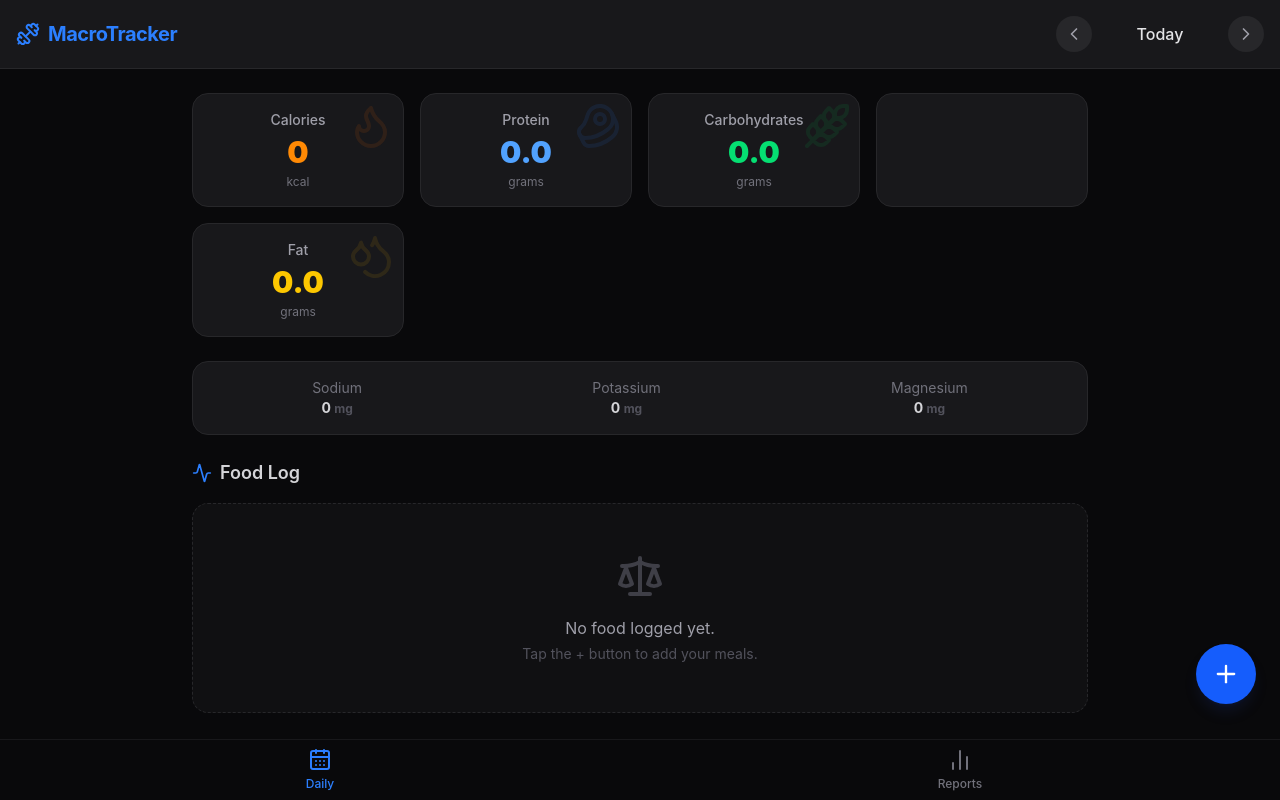
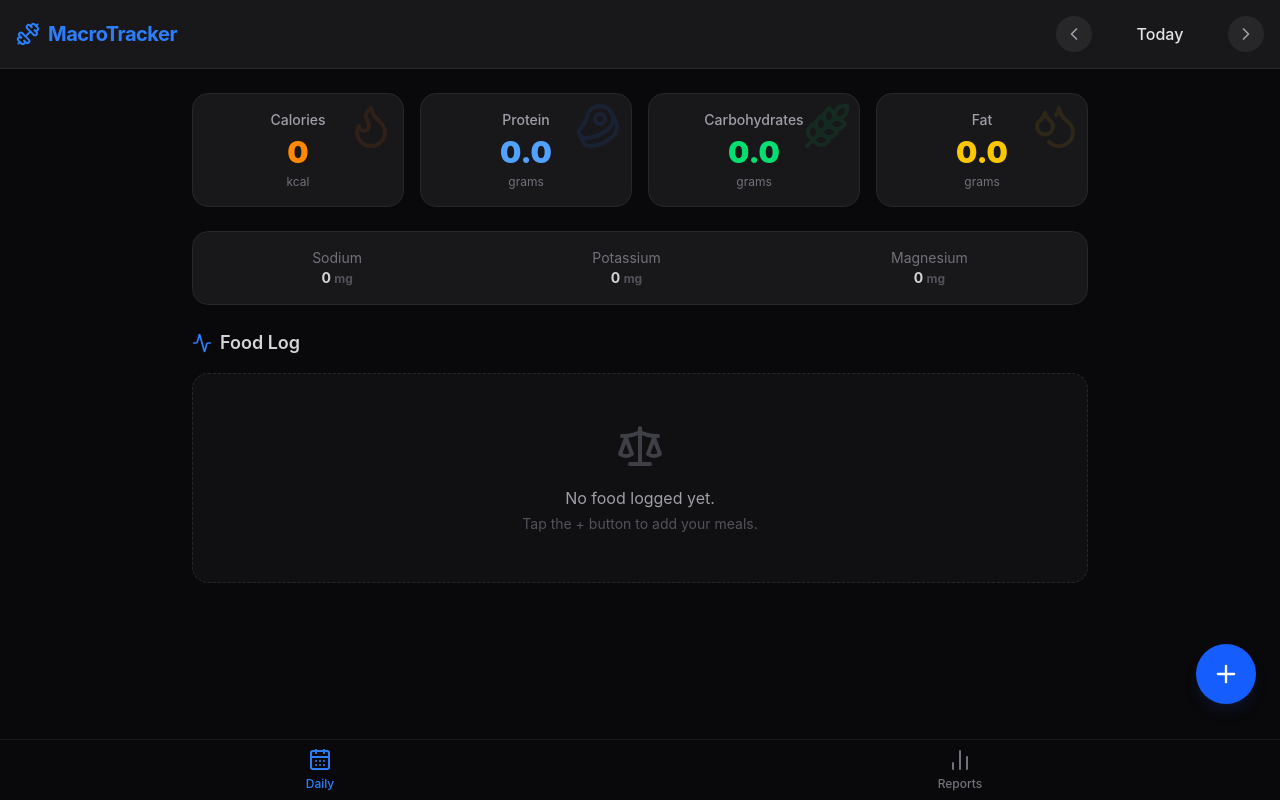
Before and after one commit to ISmellLikeBeeeef/EasyMacroTracker, a React (Vite) app: page / in a window 1280 px wide. Built offline with nearby package versions, Linux system fonts and the light colour scheme.

Commit message:
Remove extra blank widget from summary

```diff
--- a/src/App.jsx
+++ b/src/App.jsx
@@ -350,8 +350,6 @@ export default function App() {
                 <span className="text-zinc-400 text-sm font-medium mb-1 z-10">Carbohydrates</span>
                 <span className="text-3xl font-black text-green-400 z-10">{dailyTotals.carbs.toFixed(1)}</span>
                 <span className="text-xs text-zinc-500 mt-1 z-10">grams</span>
-              </div>
-              <div className="bg-zinc-900 p-4 rounded-2xl border border-zinc-800 flex flex-col items-center justify-center relative overflow-hidden">
               </div>
               <div className="bg-zinc-900 p-4 rounded-2xl border border-zinc-800 flex flex-col items-center justify-center relative overflow-hidden">
                 <div className="absolute top-0 right-0 p-2 opacity-10 text-yellow-500"><Droplets size={48}/></div>
```
Lines whose indentation alone changed are shown as unchanged.
